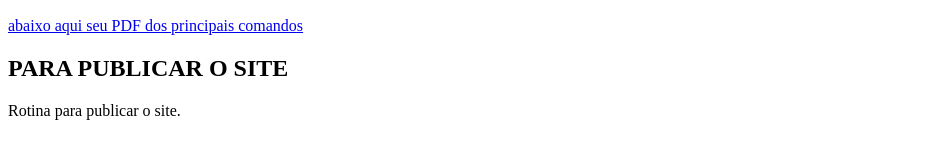
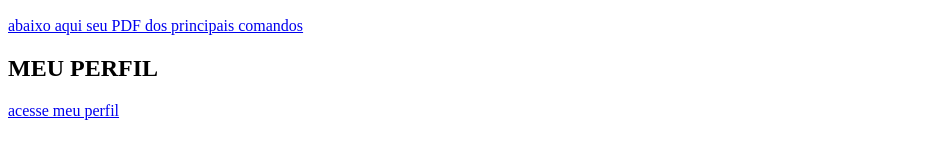
Before and after one commit to NADIAgabi/site--2024, a plain HTML site: page index.html in a window 1280 px wide. Shown: the part 182-340 px from the top of the page, without its empty margins (0-935 px from the left). Drawn offline with Linux system fonts and the light colour scheme.

Commit message:
Update index.html

```diff
--- a/index.html
+++ b/index.html
@@ -14,15 +14,16 @@
 <img src="IMG-2.jpg"alt=" desenho de uma cozinha">
 <img src="IMG-3.jpg"alt="banheiro"
 
-      <li>temos designs modernos, de outro padrão, pensando diretamente em seu conforto</li>
+      <li> temos designs modernos, de outro padrão, pensando diretamente em seu conforto </li>
 
     </ol>
     <h2> ARQUIVOS GITHUB </h2>
 <a href="https://github.com/NADIAgabi/Site2024..git" tardet="_blank" download="COINI.pdf" type="aplication/pdf">
  abaixo aqui seu PDF dos principais comandos
 </a>
-<h2> PARA PUBLICAR O SITE</h2>
-<p> Rotina para publicar o site. </p>
+<h2> MEU PERFIL </h2>
+<a href=https://github.com/NADIAgabi" tardet="_blank" >
+ acesse meu perfil </a>
 
 </body>
 </html>
```
